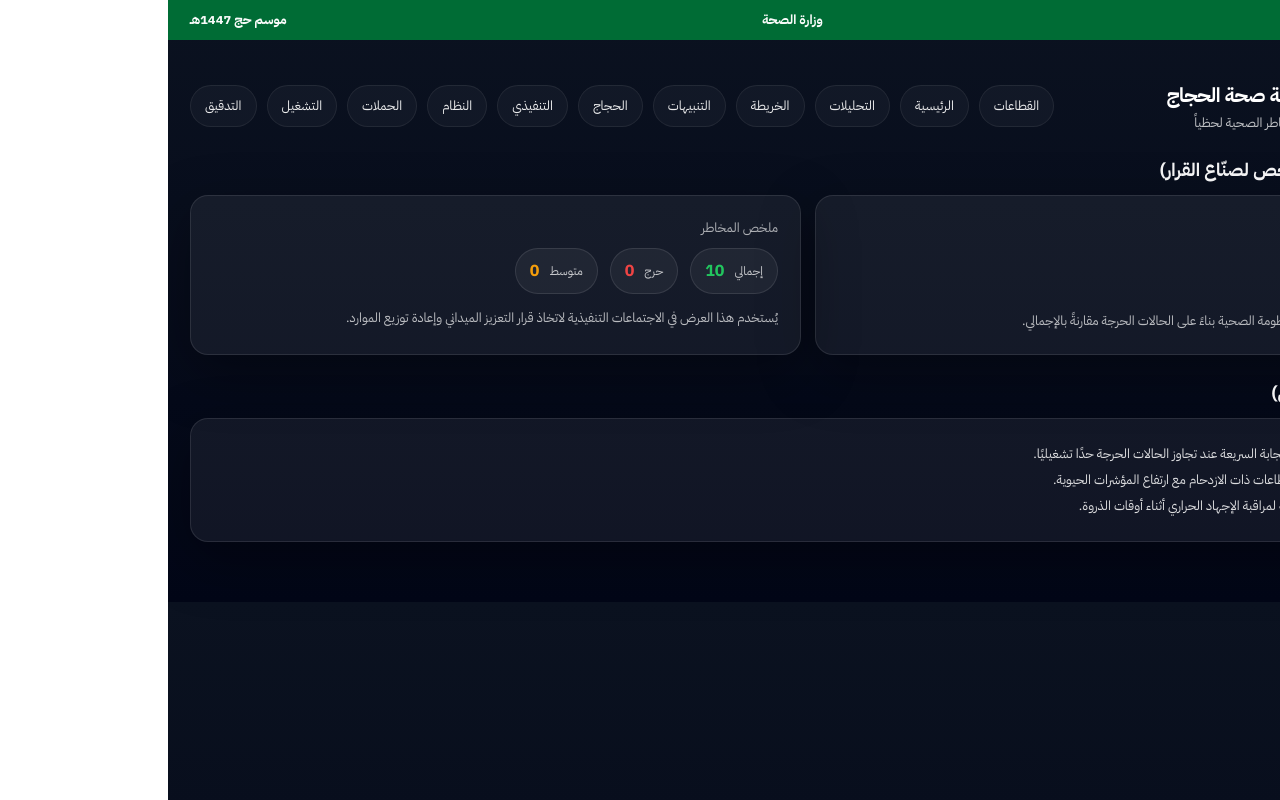
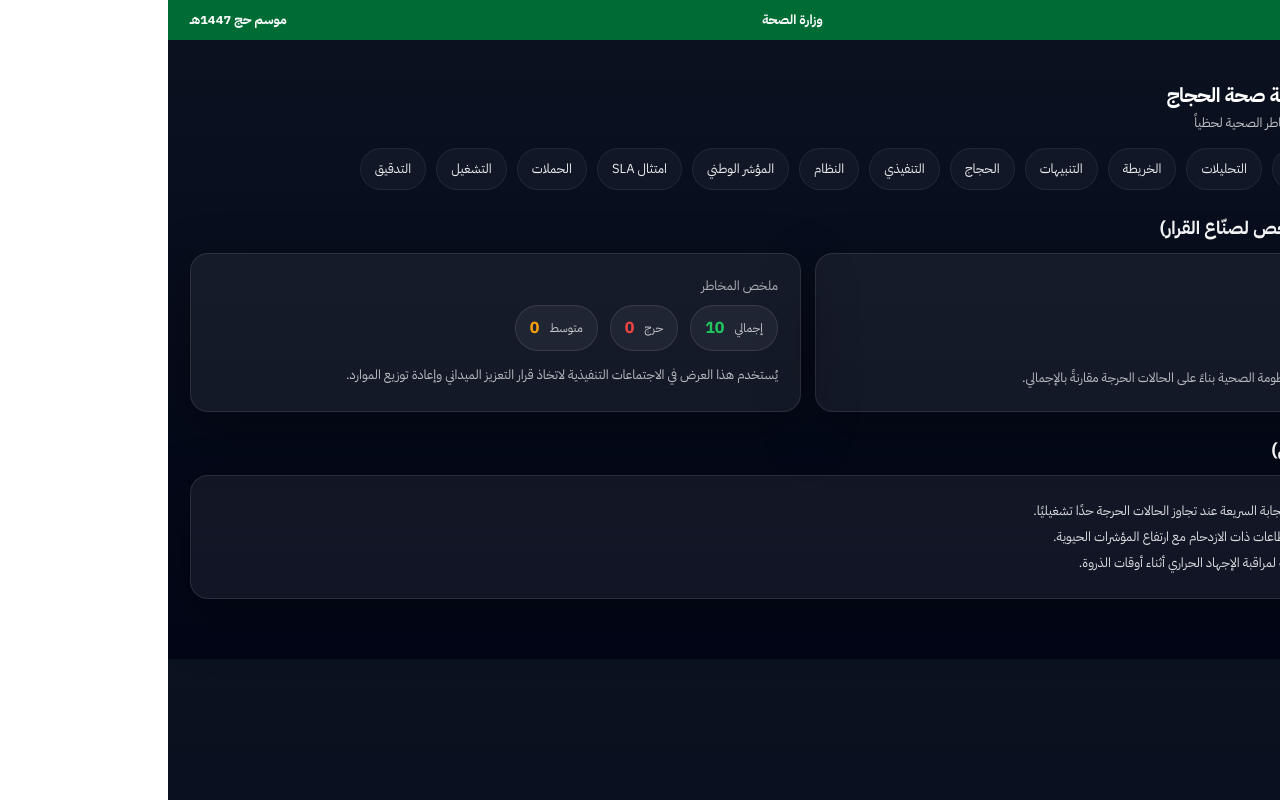
Before and after one commit to jkg9rmd8td-blip/hajj-health-monitoring, a Next.js app: page /executive in a window 1280 px wide. Built offline with nearby package versions, Linux system fonts and the light colour scheme.

Commit message:
Update layout.js

```diff
--- a/app/layout.js
+++ b/app/layout.js
@@ -40,6 +40,8 @@ export default function RootLayout({ children }) {
               <Link className="navlink" href="/pilgrims">الحجاج</Link>
               <Link className="navlink" href="/executive">التنفيذي</Link>
               <Link className="navlink" href="/system">النظام</Link>
+              <Link className="navlink" href="/national">المؤشر الوطني</Link>
+<Link className="navlink" href="/campaigns-sla">امتثال SLA</Link>
               <Link className="navlink" href="/campaigns">الحملات</Link>
 <Link className="navlink" href="/operations">التشغيل</Link>
 <Link className="navlink" href="/audit">التدقيق</Link>
```
